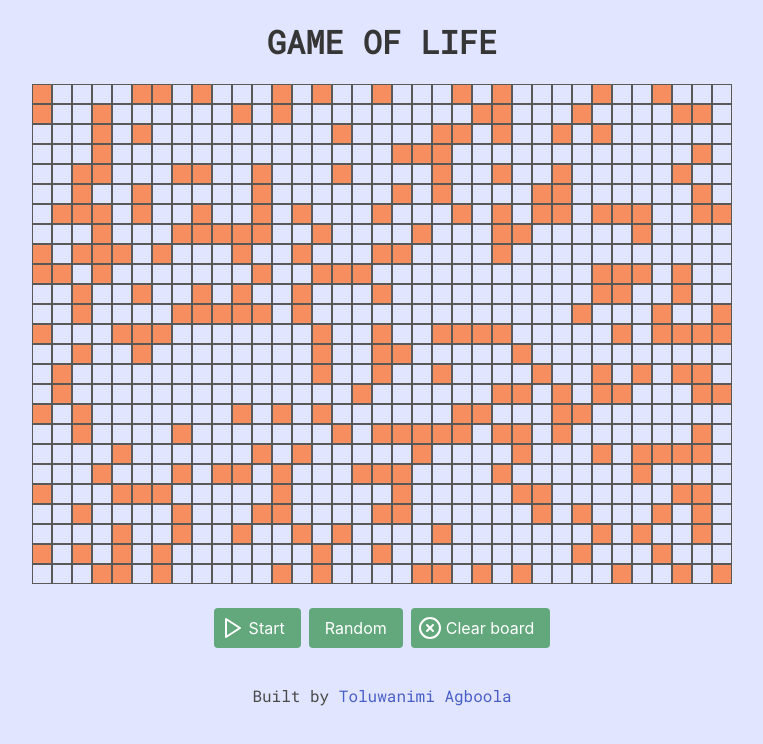
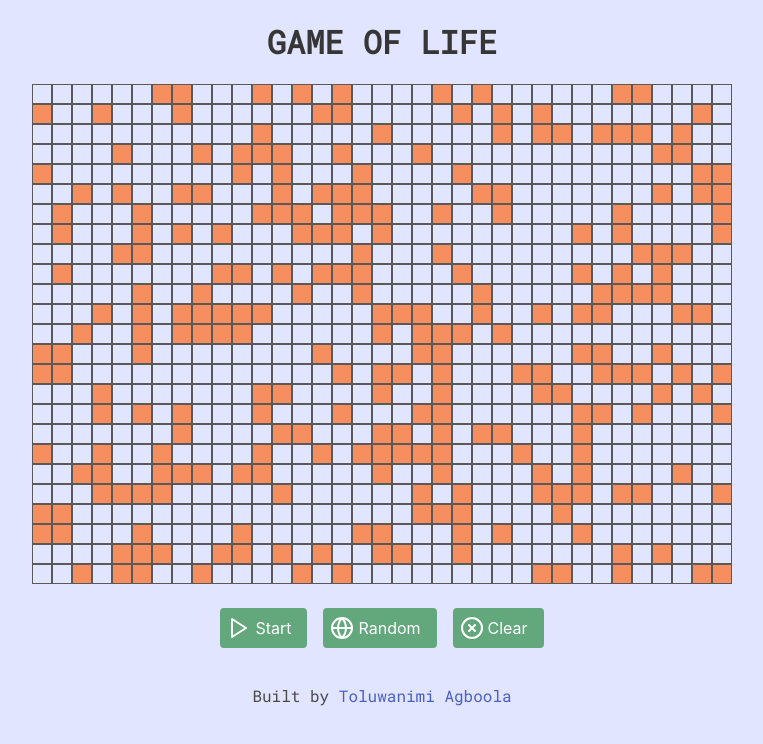
Before and after one commit to toluagboola/react-game-of-life, a React (Create React App) app: page / in a window 1280 px wide. Shown: the top 744 px of the page, without its empty margins (258-1021 px from the left). Built offline with nearby package versions, Linux system fonts and the light colour scheme.

Commit message:
Add icon for Random button

```diff
--- a/src/App.tsx
+++ b/src/App.tsx
@@ -1,6 +1,6 @@
 import "bulma/css/bulma.min.css";
-import React, { useState, useRef, useCallback } from "react";
-import { Pause, Play, XCircle } from "react-feather";
+import { FC, useState, useRef, useCallback } from "react";
+import { Pause, Play, XCircle, Globe } from "react-feather";
 import "./App.css";
 import useInterval from "./useInterval";
 
@@ -35,9 +35,8 @@ const randomTiles = (): number[][] => {
   return rows;
 };
 
-const App: React.FC = () => {
+const App: FC = () => {
   const [grid, setGrid] = useState(() => {
-    console.log(randomTiles());
     return randomTiles();
   });
 
@@ -113,7 +112,7 @@ const App: React.FC = () => {
 
       <div className="buttons is-centered pt-5">
         <button
-          className="button start-game"
+          className="button start-game mx-2"
           onClick={() => {
             setRunning(!running);
             if (!running) {
@@ -126,16 +125,19 @@ const App: React.FC = () => {
         </button>
 
         <button
-          className="button "
+          className="button mx-2"
           onClick={() => {
             setGrid(randomTiles());
           }}
         >
-          Random
+          <span className="icon">
+            <Globe />
+          </span>
+          <span>Random</span>
         </button>
 
         <button
-          className="button"
+          className="button mx-2"
           onClick={() => {
             setGrid(generateEmptyGrid());
           }}
@@ -143,7 +145,7 @@ const App: React.FC = () => {
           <span className="icon">
             <XCircle />
           </span>
-          <span>Clear board</span>
+          <span>Clear</span>
         </button>
       </div>
     </div>
```
